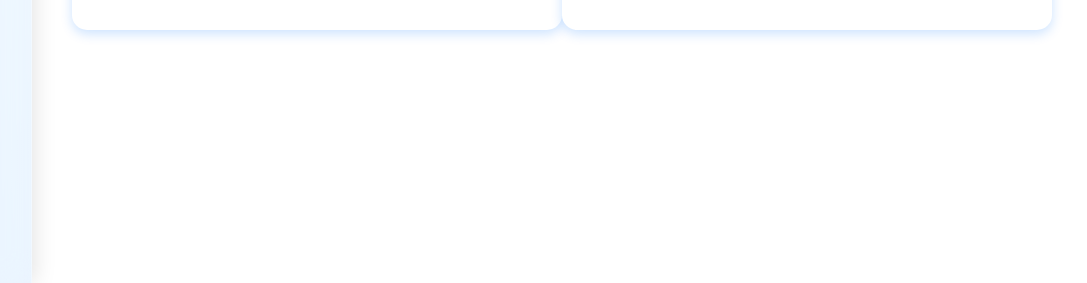
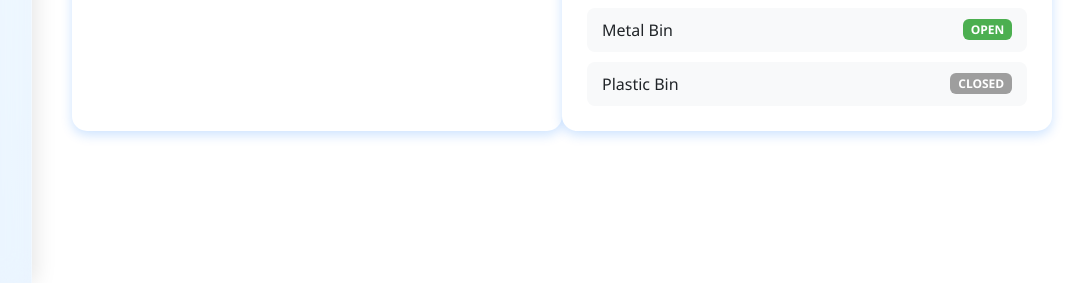
Before and after one commit to EdgeAI-CW-5/garbage-classifier, a Flask app: template webapp/templates/home.html in a window 1280 px wide. Shown: the part 517-800 px from the top of the page, without its empty margins (188-1275 px from the left). Run offline with Flask 3, Linux system fonts and the light colour scheme; the template is opened without the code that fills it, so the values that code supplies are empty.

Commit message:
front-end updated

```diff
--- a/webapp/app.py
+++ b/webapp/app.py
@@ -30,19 +30,34 @@ def get_bin_levels():
     ]
     return jsonify({"bins": bins})
 
+@app.route('/api/bin_status')
+def bin_status():
+    # Example of bin data with random fill levels and statuses
+    bins = [
+        {'id': 1, 'name': 'Cardboard', 'is_open': random.choice([True, False])},
+        {'id': 2, 'name': 'Metal', 'is_open': random.choice([True, False])},
+        {'id': 3, 'name': 'Plastic', 'is_open': random.choice([True, False])}
+    ]
+    return jsonify({'bins': bins})
+
+@app.route('/api/detection')
+def detection():
+    # Example detection data
+    detected_class = random.choice(['Cardboard', 'Metal', 'Plastic', None])
+    bin_open_type = None
+
+    # If a class is detected, get the corresponding bin
+    if detected_class:
+        bin_open_type = detected_class
+
+    return jsonify({
+        'detected_class': detected_class,
+        'bin_open_status': bin_open_type
+    })
+
 @app.route('/')
 def home():
-    # Replace this with actual logic from your ML model and sensors
-    detected_class = "Plastic"
-    bin_open_status = {
-        "Cardboard": False,
-        "Metal": False,
-        "Plastic": True
-    }
-
-    return render_template("home.html",
-                           detected_class=detected_class,
-                           bin_open_status=bin_open_status)
+    return render_template('home.html')
 
 
 @app.route('/video_feed')
--- /dev/null
+++ b/webapp/static/css/home.css
@@ -0,0 +1,68 @@
+/* 🌟 Global Styles */
+body {
+    background: linear-gradient(to bottom right, #f0f8ff, #dfefff);
+}
+
+/* 🎨 Bin Section and Camera Section */
+.bin-section, .camera-section {
+    border-radius: 15px;
+    box-shadow: 0 4px 12px rgba(0, 114, 255, 0.2);
+    padding: 25px;
+    background-color: #fff;
+}
+
+/* 🎥 Video and Images */
+video, img {
+    width: 100%;
+    border-radius: 10px;
+    border: 2px solid #0072ff;
+}
+
+/* 🧠 Detection Output */
+.detected-info {
+    font-size: 1.2rem;
+    padding: 15px;
+    border-radius: 10px;
+    background-color: #e3f2fd;
+    color: #0d47a1;
+    margin-top: 20px;
+    font-weight: bold;
+    animation: pulse 2s infinite;
+}
+
+.signal {
+    font-size: 1.1rem;
+    padding: 12px;
+    border-radius: 10px;
+    background-color: #fff3e0;
+    color: #e65100;
+    margin-top: 10px;
+    font-weight: bold;
+}
+
+/* Bin Status Overview */
+.bin-status {
+    font-size: 1rem;
+    padding: 10px 15px;
+    border-radius: 8px;
+    margin-top: 10px;
+    background-color: #f8f9fa;
+}
+
+/* Badge styles */
+.badge-open {
+    background-color: #4caf50;
+    color: white;
+}
+
+.badge-closed {
+    background-color: #9e9e9e;
+    color: white;
+}
+
+/* 🎨 Animation */
+@keyframes pulse {
+    0% { transform: scale(1); }
+    50% { transform: scale(1.02); }
+    100% { transform: scale(1); }
+}
--- /dev/null
+++ b/webapp/static/js/home.js
@@ -0,0 +1,53 @@
+// Function to fetch and update bin data dynamically
+async function updateBinStatus() {
+    try {
+        const response = await fetch('/api/bin_status');
+        const data = await response.json();
+
+        // Loop through the bin status data and update UI
+        data.bins.forEach(bin => {
+            const statusElement = document.getElementById(`binStatus${bin.id}`);
+            if (bin.is_open) {
+                statusElement.classList.add('badge-open');
+                statusElement.classList.remove('badge-closed');
+                statusElement.textContent = 'OPEN';
+            } else {
+                statusElement.classList.add('badge-closed');
+                statusElement.classList.remove('badge-open');
+                statusElement.textContent = 'CLOSED';
+            }
+        });
+    } catch (error) {
+        console.error("Error fetching bin status:", error);
+    }
+}
+
+// Function to fetch and update detection data
+async function updateDetectionInfo() {
+    try {
+        const response = await fetch('/api/detection');
+        const data = await response.json();
+
+        // Display detected class
+        const detectedClassElement = document.getElementById('detectedClass');
+        if (data.detected_class) {
+            detectedClassElement.textContent = `Detected: ${data.detected_class}`;
+        } else {
+            detectedClassElement.textContent = 'No Class Detected';
+        }
+
+        // Update bin open signals
+        const binSignalElement = document.getElementById('binSignal');
+        if (data.bin_open_status) {
+            binSignalElement.textContent = `Opening: 🚮 ${data.bin_open_status} Bin`;
+        }
+    } catch (error) {
+        console.error("Error fetching detection info:", error);
+    }
+}
+
+// Call the functions on page load
+document.addEventListener("DOMContentLoaded", () => {
+    updateBinStatus();
+    updateDetectionInfo();
+});
--- a/webapp/templates/home.html
+++ b/webapp/templates/home.html
@@ -10,75 +10,16 @@
     <p class="lead animate__animated animate__fadeInUp">AI-Powered Detection & Real-Time Bin Access</p>
 </div>
 
-<!-- 🎨 Styles -->
-<style>
-    body {
-        background: linear-gradient(to bottom right, #f0f8ff, #dfefff);
-    }
-    .bin-section, .camera-section {
-        border-radius: 15px;
-        box-shadow: 0 4px 12px rgba(0, 114, 255, 0.2);
-        padding: 25px;
-        background-color: #fff;
-    }
-    video, img {
-        width: 100%;
-        border-radius: 10px;
-        border: 2px solid #0072ff;
-    }
-    .detected-info {
-        font-size: 1.2rem;
-        padding: 15px;
-        border-radius: 10px;
-        background-color: #e3f2fd;
-        color: #0d47a1;
-        margin-top: 20px;
-        font-weight: bold;
-        animation: pulse 2s infinite;
-    }
-    .signal {
-        font-size: 1.1rem;
-        padding: 12px;
-        border-radius: 10px;
-        background-color: #fff3e0;
-        color: #e65100;
-        margin-top: 10px;
-        font-weight: bold;
-    }
-    .bin-status {
-        font-size: 1rem;
-        padding: 10px 15px;
-        border-radius: 8px;
-        margin-top: 10px;
-        background-color: #f8f9fa;
-    }
-    .badge-open {
-        background-color: #4caf50;
-        color: white;
-    }
-    .badge-closed {
-        background-color: #9e9e9e;
-        color: white;
-    }
-    @keyframes pulse {
-        0% { transform: scale(1); }
-        50% { transform: scale(1.02); }
-        100% { transform: scale(1); }
-    }
-</style>
+<!-- Link to the custom CSS file -->
+<link rel="stylesheet" href="{{ url_for('static', filename='css/home.css') }}">
 
 <!-- 📸 Content -->
 <div class="container">
     <div class="row">
 
         <!-- 🎥 Live Feed -->
-        <!-- <div class="col-md-6 mb-4 camera-section">
-            <h4 class="text-center mb-3">Live Camera Feed</h4>
-            <img src="{{ url_for('video_feed') }}" alt="Live Video">
-        </div> -->
         <div class="col-md-6 mb-4 camera-section">
             <h4 class="text-center mb-3">Live Camera Feed</h4>
-            <!-- Replace below src with actual stream later -->
             <video autoplay muted loop>
                 <source src="{{ url_for('static', filename='sample.mp4') }}" type="video/mp4">
                 Your browser does not support the video tag.
@@ -90,37 +31,23 @@
             <h4 class="text-center mb-3">Detection & Bin Signal</h4>
 
             <!-- Detected Class -->
-            {% if detected_class %}
-                <div id="detectedClass" class="detected-info text-center">
-                    Detected: {{ detected_class }}
-                </div>
+            <div id="detectedClass" class="detected-info text-center">No Class Detected</div>
 
-                <!-- Bin Open Signal -->
-                {% for bin_type, is_open in bin_open_status.items() %}
-                    {% if is_open %}
-                        <div id="binSignal" class="signal text-center">
-                            ➡ Opening: 🚮 {{ bin_type }} Bin
-                        </div>
-                    {% endif %}
-                {% endfor %}
-
-            {% else %}
-                <div class="alert alert-warning text-center fw-bold">
-                    🚫 No Class Detected
-                </div>
-            {% endif %}
+            <!-- Bin Open Signal -->
+            <div id="binSignal" class="signal text-center"></div>
 
             <!-- Bin Status Overview -->
             <div class="mt-4">
                 <h6 class="fw-bold mb-2">Bin Status:</h6>
-                {% for bin_type, is_open in bin_open_status.items() %}
-                    <div class="bin-status d-flex justify-content-between align-items-center">
-                        {{ bin_type }} Bin
-                        <span class="badge {{ 'badge-open' if is_open else 'badge-closed' }}">
-                            {{ "OPEN" if is_open else "CLOSED" }}
-                        </span>
-                    </div>
-                {% endfor %}
+                <div class="bin-status d-flex justify-content-between align-items-center">
+                    Cardboard Bin <span id="binStatus1" class="badge badge-closed">CLOSED</span>
+                </div>
+                <div class="bin-status d-flex justify-content-between align-items-center">
+                    Metal Bin <span id="binStatus2" class="badge badge-closed">CLOSED</span>
+                </div>
+                <div class="bin-status d-flex justify-content-between align-items-center">
+                    Plastic Bin <span id="binStatus3" class="badge badge-closed">CLOSED</span>
+                </div>
             </div>
         </div>
 
@@ -130,4 +57,7 @@
 <!-- 🌈 Animation CDN -->
 <link rel="stylesheet" href="https://cdnjs.cloudflare.com/ajax/libs/animate.css/4.1.1/animate.min.css"/>
 
+<!-- Link to the custom JS file -->
+<script src="{{ url_for('static', filename='js/home.js') }}"></script>
+
 {% endblock %}
```
